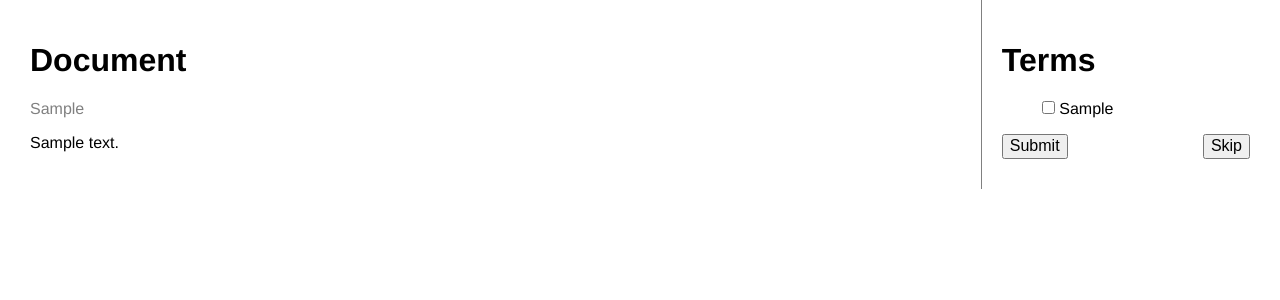
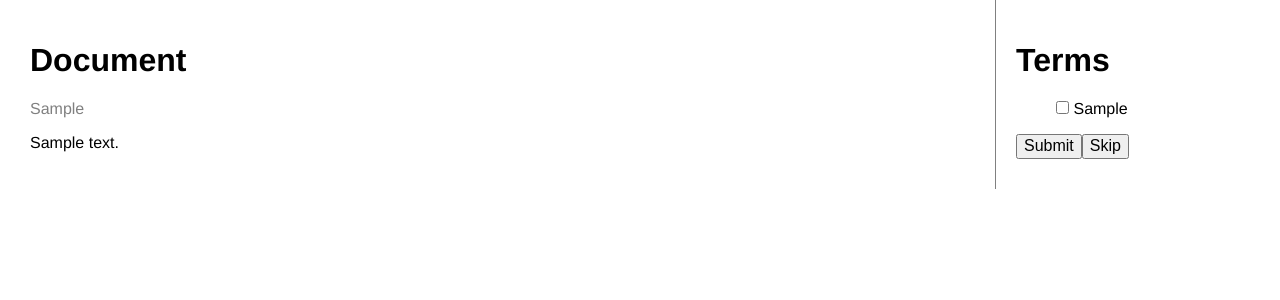
Before and after one commit to gtsherman/annotation-interface, a Django app: template topicterms/templates/topicterms/annotate.html in a window 1280 px wide. Shown: the part 49-349 px from the top of the page. Run offline with Django 3.2, Linux system fonts and the light colour scheme; the template is opened without the code that fills it: values that come from a table or form of the project are taken from there, others are empty; tables that the repository leaves empty hold one stand-in row (values such as "Sample post").

Commit message:
dumb little style change

```diff
--- a/topicterms/static/topicterms/annotate.css
+++ b/topicterms/static/topicterms/annotate.css
@@ -13,6 +13,5 @@ p {
 }
 
 #terms {
-    width: 20%;
     padding: 20px;
 }
```
